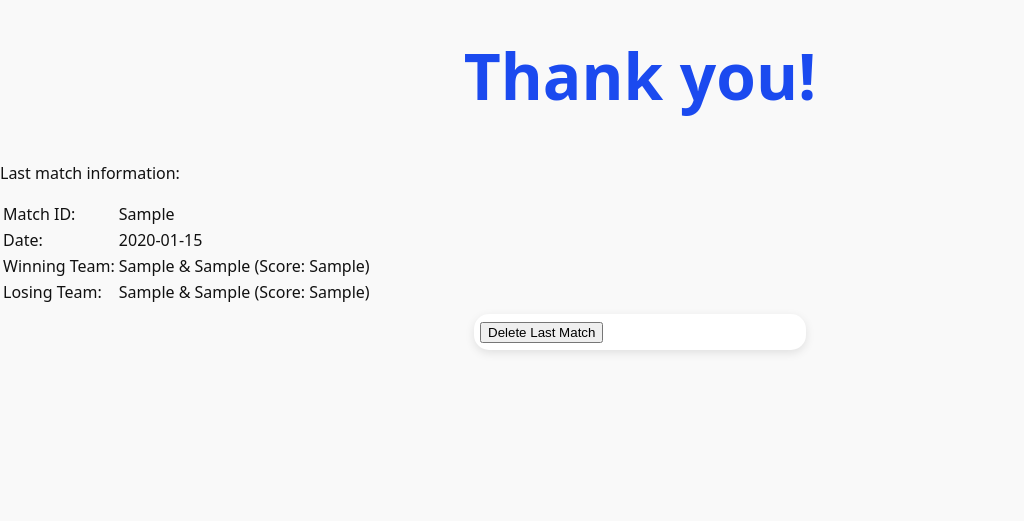
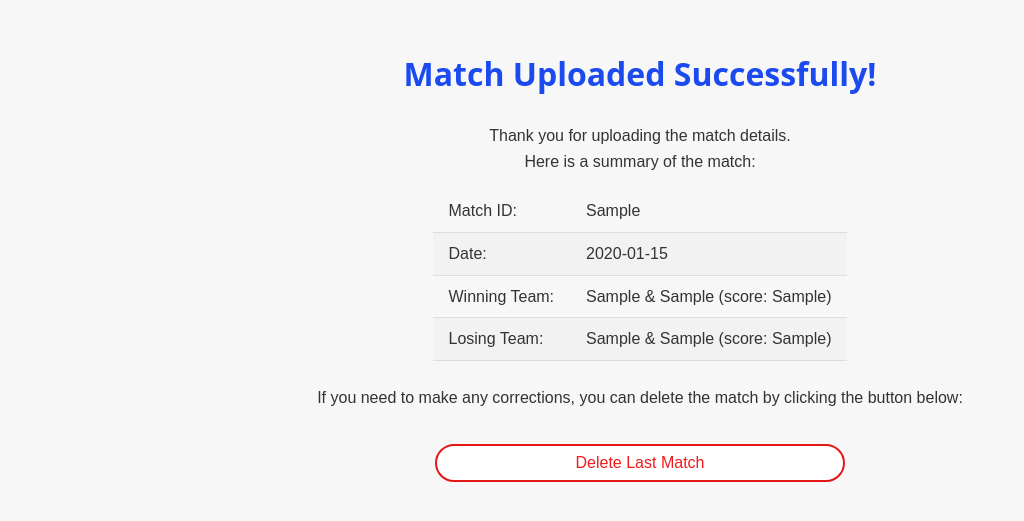
Before and after one commit to lkolebka/baby-foot-python, a Flask app: template myproject/Templates/thank_you.html in a window 1280 px wide. Shown: the top 521 px of the page, without its empty margins (0-1024 px from the left). Run offline with Flask 2, Linux system fonts and the light colour scheme; the template is opened without the code that fills it: most values are stand-ins (such as "Sample title", 1, 10 or a date in 2020); some libraries are stand-ins or nearby versions.

Commit message:
thank you page

```diff
--- a/myproject/Templates/calculate_odds.html
+++ b/myproject/Templates/calculate_odds.html
@@ -102,7 +102,7 @@
 <div class="action-grid">
   <a href="/" class="action action2">Upload game</a>
   <a href="calculate_odds" class="action action2">Calculate odds</a>
-  <div class="action action3">Action 3</div>
+  <div class="rankning">Ranking</div>
   <div class="action action4">Action 4</div>
 </div>
 
--- a/myproject/Templates/create_game.html
+++ b/myproject/Templates/create_game.html
@@ -86,10 +86,11 @@
 
 
 <div class="action-grid">
-  <a href="create_game" class="action action2">Upload game</a>
+  <a href="/" class="action action2">Upload game</a>
   <a href="calculate_odds" class="action action2">Calculate odds</a>
-  <div class="action action3">Action 3</div>
+  <div class="rankning">Ranking</div>
   <div class="action action4">Action 4</div>
+
 
 </div>
 
--- a/myproject/Templates/thank_you.html
+++ b/myproject/Templates/thank_you.html
@@ -5,13 +5,13 @@
     <meta name="viewport" content="width=device-width, initial-scale=1.0">
     <title>Thank You</title>
     <link rel="stylesheet" href="{{ url_for('static', filename='style.css') }}">
+    <body class="thank-you-page">
 </head>
 <body>
-    <h1>Thank you!</h1>
-    {% if message %}
-    <p>{{ message }}</p>
-    {% endif %}
-    <p>Last match information:</p>
+    <h1>Match Uploaded Successfully!</h1>
+
+    <p>Thank you for uploading the match details. <br>Here is a summary of the match:</p>
+
         <table>
             <tr>
                 <td>Match ID:</td>
@@ -23,14 +23,17 @@
             </tr>
             <tr>
                 <td>Winning Team:</td>
-            <td>{{ last_match[2] }} & {{ last_match[3] }} (Score: {{ last_match[6] }})</td>
+                <td>{{ last_match[2] }} & {{ last_match[3] }} (score: {{ last_match[6] }})</td>
             </tr>
             <tr>
                 <td>Losing Team:</td>
-            <td>{{ last_match[4] }} & {{ last_match[5] }} (Score: {{ last_match[7] }})</td>
+                <td>{{ last_match[4] }} & {{ last_match[5] }} (score: {{ last_match[7] }})</td>
             </tr>
         </table>
-    <form id="deleteForm" action="{{ url_for('delete_last_match_route') }}" method="post">
+
+        <p>If you need to make any corrections, you can delete the match by clicking the button below:</p>
+
+        <form class="thank-you-form" id="deleteForm" action="{{ url_for('delete_last_match_route') }}" method="post">
             <button type="submit" id="deleteButton">Delete Last Match</button>
         </form>
 
--- a/myproject/static/style.css
+++ b/myproject/static/style.css
@@ -156,18 +156,21 @@ label {
 
 
 input[type="text"], input[type="number"], select {
-    width: 100%;
-   /* padding: 0.8em;*/
+    width: 80%;
+    /* padding: 0.8em;*/
     font-size: 1em;
     margin-top: 0.8em;
     margin-bottom: 0.5em;
+    margin-left: auto;
+    margin-right: auto;
     border: 1px solid #ddd;
     border-radius: 5px;
     box-sizing: border-box;
     text-align: center;
     text-align-last: center;
+    display: block;
+}
 
-}
 
 input[type="date"], input[type="time"], select {
     width: 80%;
@@ -185,7 +188,7 @@ input[type="date"], input[type="time"], select {
 }
 
 input[type="submit"] {
-    width: 100%;
+    width: 80%;
     padding: 0.5em;
     background: linear-gradient(81.62deg, #ffffff 8.72%, #ffffff 85.01%);
     color: #1b4aef;
@@ -196,7 +199,12 @@ input[type="submit"] {
     cursor: pointer;
     margin-top: 0.2em;
     margin-bottom: 0.4em;
+    margin-left: auto;
+    margin-right: auto;
+    display: block;
 }
+
+
 
 input[type="submit"]:hover {
     background: linear-gradient(81.62deg, #ffffff 8.72%, #ffffff 85.01%);
@@ -302,3 +310,89 @@ input[type="submit"]:hover {
   .odds-number {
    text-align: left;
   }
+
+
+  /*THANK YOU PAGE */
+  .thank-you-page {
+    font-family: Arial, sans-serif;
+    background-color: #f7f7f7;
+    color: #333;
+    line-height: 1.6;
+    margin: 0;
+    padding: 0;
+    display: flex;
+    flex-direction: column;
+    align-items: center;
+}
+
+.thank-you-page h1 {
+    font-size: 2em;
+    margin-top: 1.5em;
+    margin-bottom: 0.5em;
+}
+
+.thank-you-page p {
+    font-size: 1em;
+    padding-left: 2em;
+    padding-right: 2em;
+    margin: 0.5em;
+    margin-bottom: 1em;
+    text-align: center;
+}
+
+.thank-you-page table {
+    font-size: 1em;
+    border-collapse: collapse;
+    margin-bottom: 1em;
+}
+
+.thank-you-page table tr td {
+    padding: 0.5em 1em; /* Increase the padding */
+    border-bottom: 1px solid #ddd;
+}
+
+
+.thank-you-page table tr:nth-child(even) {
+    background-color: #f2f2f2;
+}
+
+.thank-you-page .thank-you-form {
+    width: auto;
+    margin: 0;
+    padding: 0;
+    background-color: transparent;
+    border-radius: 0;
+    box-shadow: none;
+}
+
+.thank-you-page .thank-you-form {
+    width: 80%;
+    margin: 0.5em auto;
+    padding: 0.4em;
+    border-radius: 15px;
+    box-shadow : 0px;
+}
+
+
+.thank-you-page button {
+    width: 40%;
+    width: 40%;
+    min-width: 200px; /* Set a minimum width for the button*/
+    padding: 0.5em;
+    background: linear-gradient(81.62deg, #ffffff 8.72%, #ffffff 85.01%);
+    color: #ef1b1b;
+    border: 2px solid #e41717;
+    border-radius: 70px;
+    font-size: 1em;
+    font-weight: 500;
+    cursor: pointer;
+    margin-top: 0.2em;
+    margin-bottom: 0.4em;
+    margin-left: auto;
+    margin-right: auto;
+    display: block;
+}
+
+.thank-you-page button:hover {
+    background-color: #e41717;
+}
```
Lines whose indentation alone changed are shown as unchanged.
